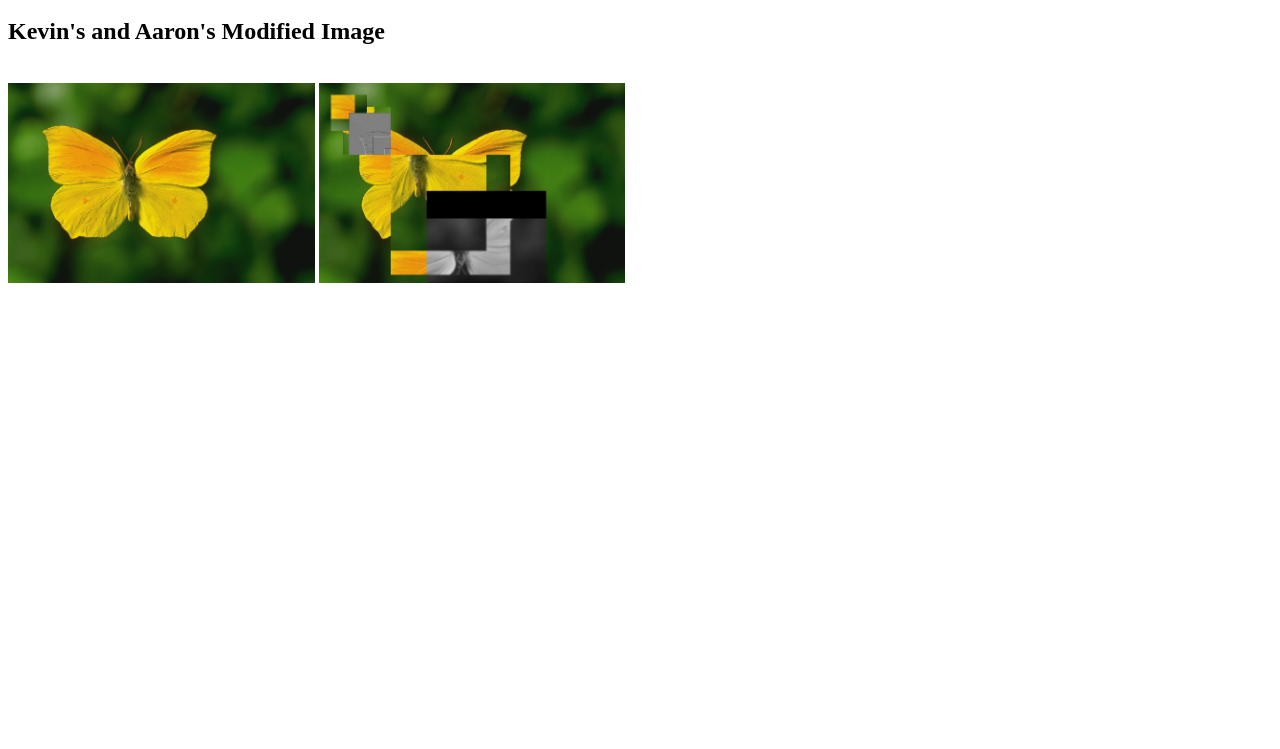
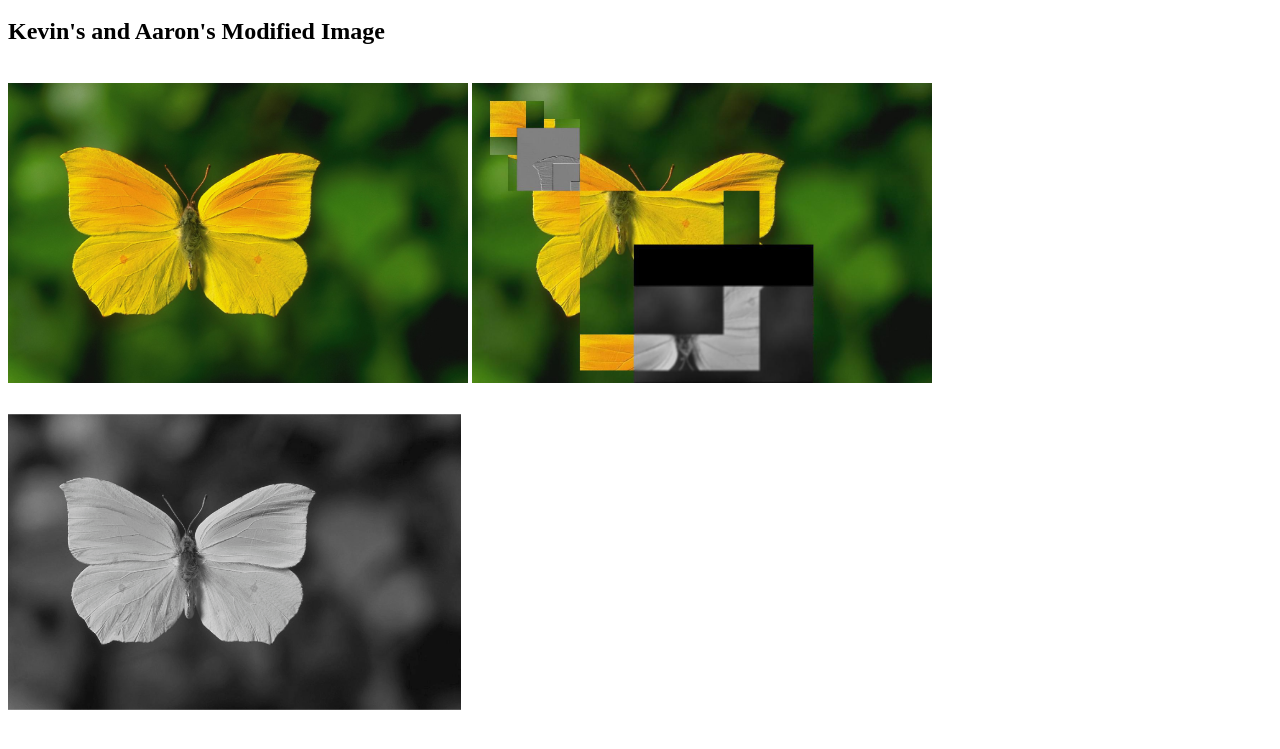
Before and after one commit to teachapcsp/teachapcsp.github.io, a plain HTML site: page my_website/portfolio.html in a window 1280 px wide. Shown: the part 1050-1799 px from the top of the page. Before the commit the page ends 1345 px from the top, so only its background shows below. Drawn offline with Linux system fonts and the light colour scheme.

Commit message:
Added Grayscaled Image of butterfly

```diff
--- a/my_website/portfolio.html
+++ b/my_website/portfolio.html
@@ -37,8 +37,9 @@
 
     html<h2>Kevin's and Aaron's Modified Image</h2>
     <br>
-    <img src="images/sulfur.JPG" height="200">
-    <img src="images/sulfur6.jpg" height="200">
+    <img src="images/sulfur.JPG" height="300">
+    <img src="images/sulfur6.jpg" height="300">
+    <img src="images/GrayScaledButterfly.png" height="350">
     </a>
 	  </body>
 	</html>
```
Also changed, not shown: my_website/images/GrayScaledButterfly.png (added).
